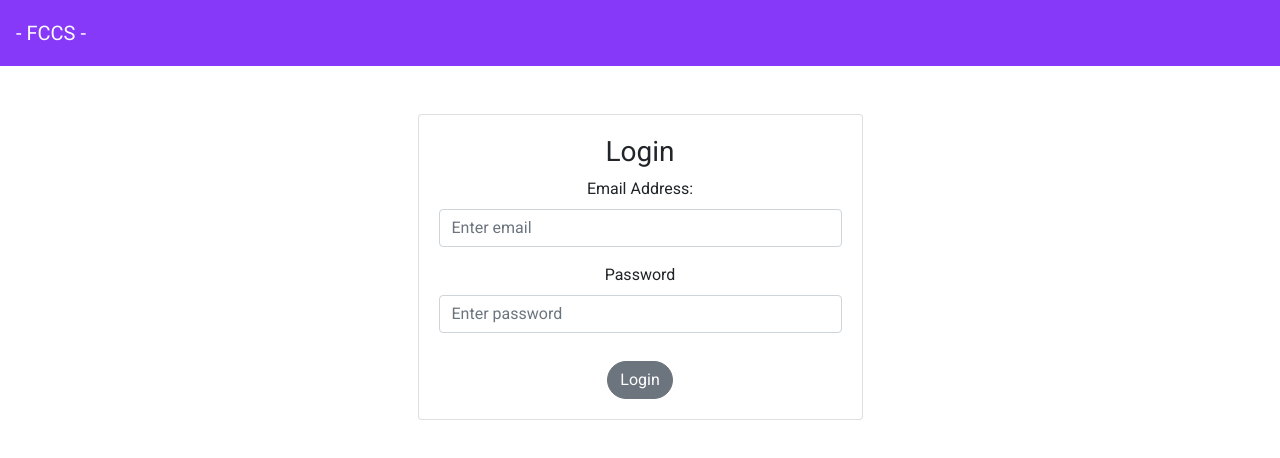
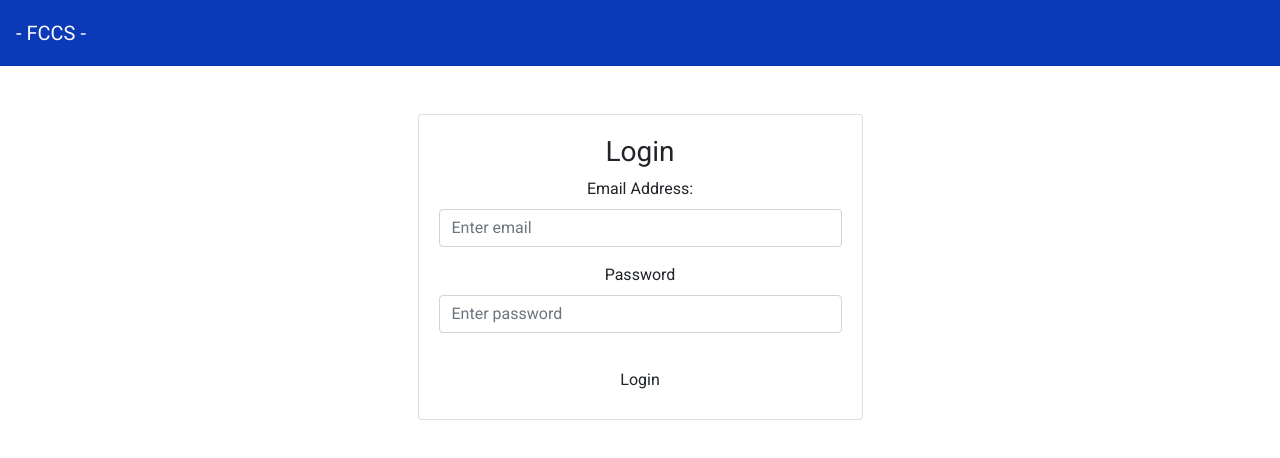
Before and after one commit to FCCSTeam/Fire-Code-Compliance-Software, a Vue app: page / in a window 1280 px wide. Shown: the top 458 px of the page. Built offline with nearby package versions, Linux system fonts and the light colour scheme; no server answers.

Commit message:
added color scheme overrides

```diff
--- a/src/sass/custom.scss
+++ b/src/sass/custom.scss
@@ -1,8 +1,24 @@
 //Add custom modifiers here
 @import url('https://fonts.googleapis.com/css?family=Roboto');
 
-$primary: #8739F9;
+//Main Colors
+$primary: rgb(11, 57, 184);
+$secondary: rgb(255, 255, 255);
+$tertiary: rgb(255, 255, 255);
+
+//whites
+$offWhite: #e9ecef;
+
+$success: rgb(88, 180, 88);
+$info: rgb(72, 125, 175);
+$warning: rgb(204, 164, 78);
+$danger: rgb(182, 62, 62);
+
+//Fonts
 $font-family-sans-serif: 'Roboto',"Helvetica Neue", Arial, 'sans-serif';
+$font-dark: rgb(7, 31, 97);
+$font-light: #e9ecef;
+$font-disabled: #adb5bd;
 
 @import '../../node_modules/bootstrap/scss/bootstrap.scss';
 @import '../../node_modules/bootstrap-vue/src/index.scss';
```
